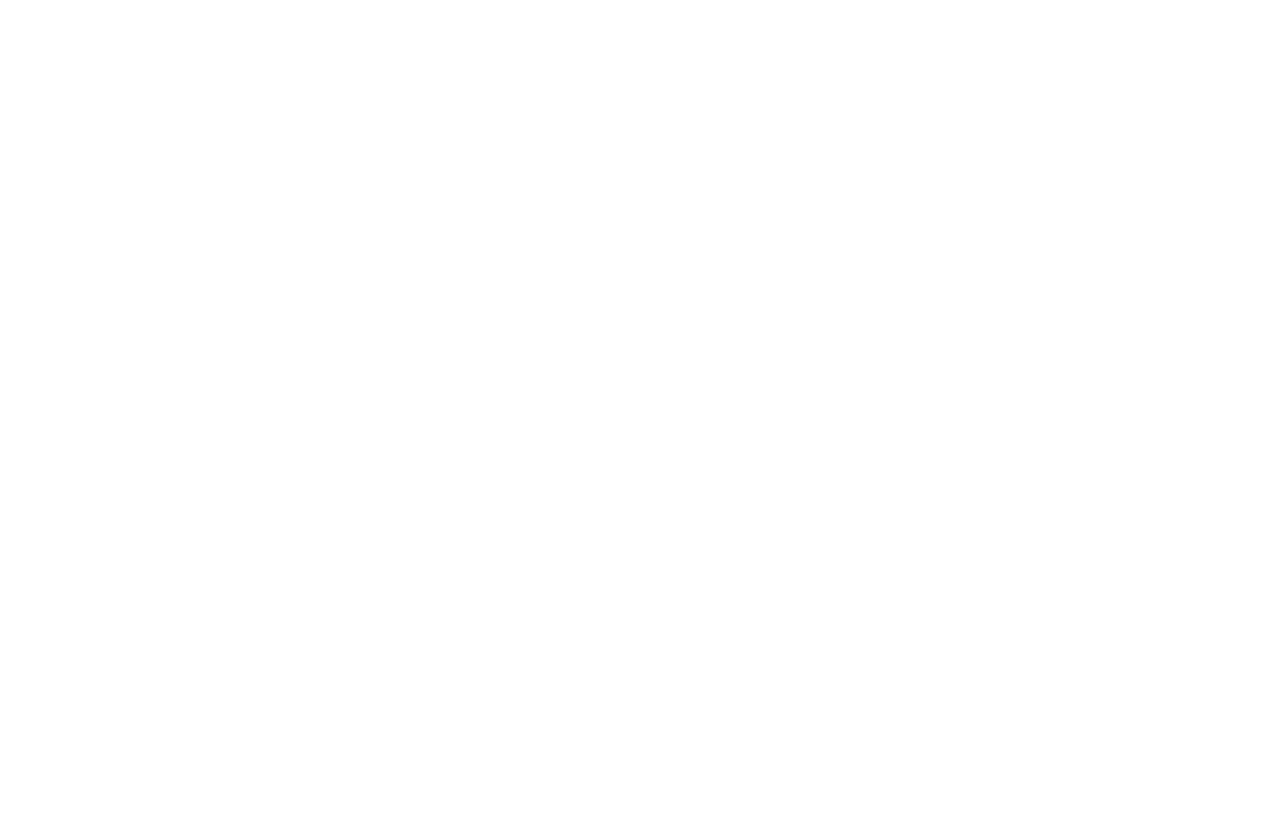
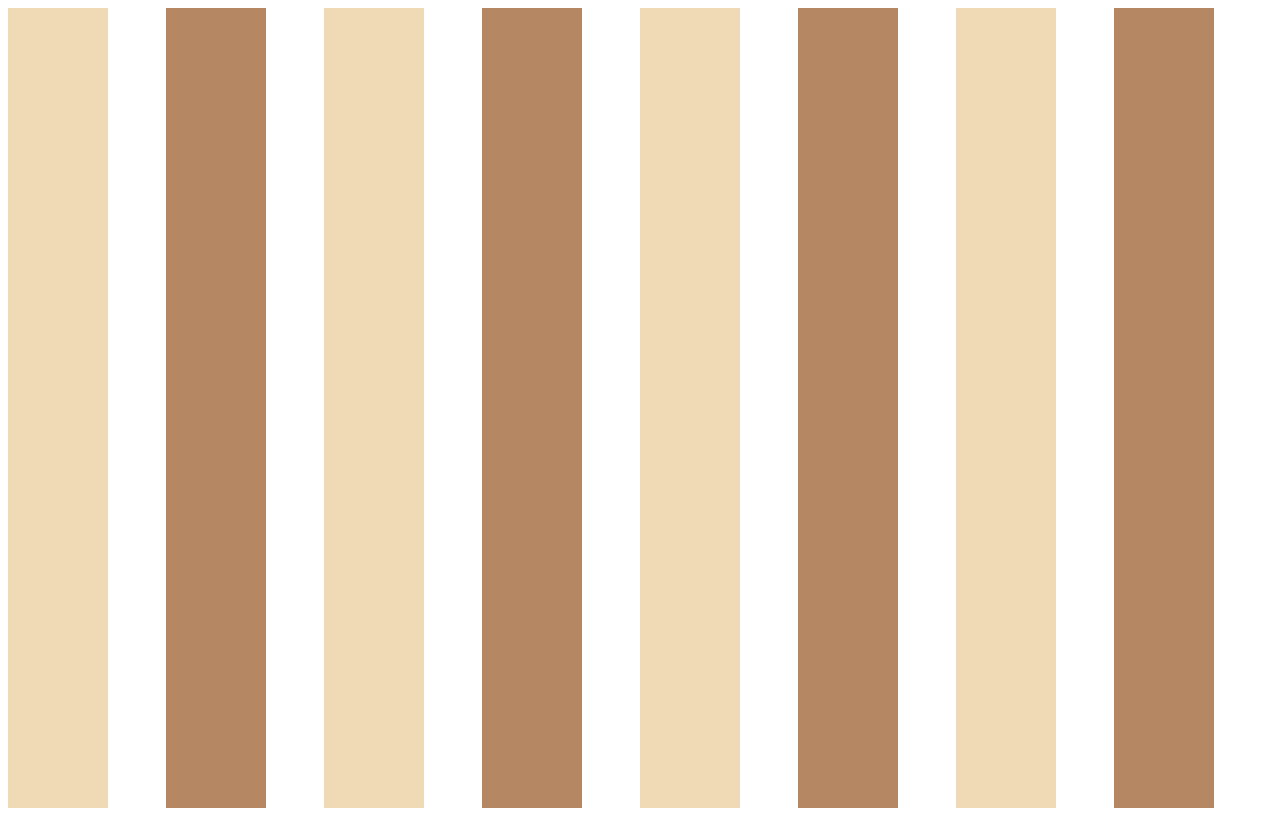
Before and after one commit to yashsuthar00/Projects, a plain HTML site: page Web_development_projects/CHESS/index.html in a window 1280 px wide. Drawn offline with Linux system fonts and the light colour scheme.

Commit message:
css modified

```diff
--- a/Web_development_projects/CHESS/index.html
+++ b/Web_development_projects/CHESS/index.html
@@ -4,13 +4,75 @@
     <meta charset="UTF-8">
     <meta name="viewport" content="width=device-width, initial-scale=1.0">
     <title>CHESS Project by yash suthar</title>
-    <link rel="stylesheet" type="text.css" href="./style.css">
+    <link rel="stylesheet"  href="./style.css">
 </head>
 <body>
     <div class="container">
         <div class="chess">
             <div class="white"></div>
             <div class="black"></div>
+            <div class="white"></div>
+            <div class="black"></div>
+            <div class="white"></div>
+            <div class="black"></div>
+            <div class="white"></div>
+            <div class="black"></div>
+            <div class="white"></div>
+            <div class="black"></div>
+            <div class="white"></div>
+            <div class="black"></div>
+            <div class="white"></div>
+            <div class="black"></div>
+            <div class="white"></div>
+            <div class="black"></div>
+            <div class="white"></div>
+            <div class="black"></div>
+            <div class="white"></div>
+            <div class="black"></div>
+            <div class="white"></div>
+            <div class="black"></div>
+            <div class="white"></div>
+            <div class="black"></div>
+            <div class="white"></div>
+            <div class="black"></div>
+            <div class="white"></div>
+            <div class="black"></div>
+            <div class="white"></div>
+            <div class="black"></div>
+            <div class="white"></div>
+            <div class="black"></div>
+            <div class="white"></div>
+            <div class="black"></div>
+            <div class="white"></div>
+            <div class="black"></div>
+            <div class="white"></div>
+            <div class="black"></div>
+            <div class="white"></div>
+            <div class="black"></div>
+            <div class="white"></div>
+            <div class="black"></div>
+            <div class="white"></div>
+            <div class="black"></div>
+            <div class="white"></div>
+            <div class="black"></div>
+            <div class="white"></div>
+            <div class="black"></div>
+            <div class="white"></div>
+            <div class="black"></div>
+            <div class="white"></div>
+            <div class="black"></div>
+            <div class="white"></div>
+            <div class="black"></div>
+            <div class="white"></div>
+            <div class="black"></div>
+            <div class="white"></div>
+            <div class="black"></div>
+            <div class="white"></div>
+            <div class="black"></div>
+            <div class="white"></div>
+            <div class="black"></div>
+            <div class="white"></div>
+            <div class="black"></div>
         </div>
     </div>
 </body>
--- a/Web_development_projects/CHESS/style.css
+++ b/Web_development_projects/CHESS/style.css
@@ -0,0 +1,23 @@
+/* *{
+    margin: 0;
+    padding: 0;
+} */
+
+
+.white{
+    background-color: #f0d9b5;
+    height: 100px;
+    width: 100px;
+}
+
+.black{
+    background-color: #b58863;
+    height: 100px;
+    width: 100px;
+}
+
+.chess{
+    display: grid;
+    grid-template-columns: 1fr 1fr 1fr 1fr 1fr 1fr 1fr 1fr;
+    grid-template-rows: 1fr 1fr 1fr 1fr 1fr 1fr 1fr 1fr;
+}
```
